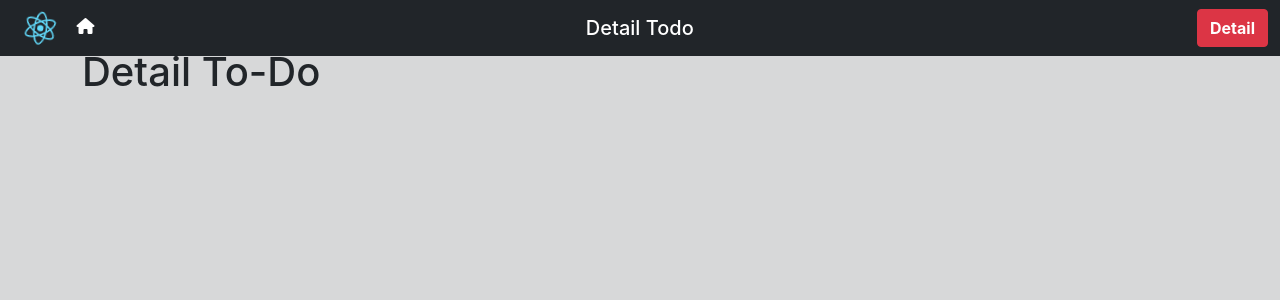
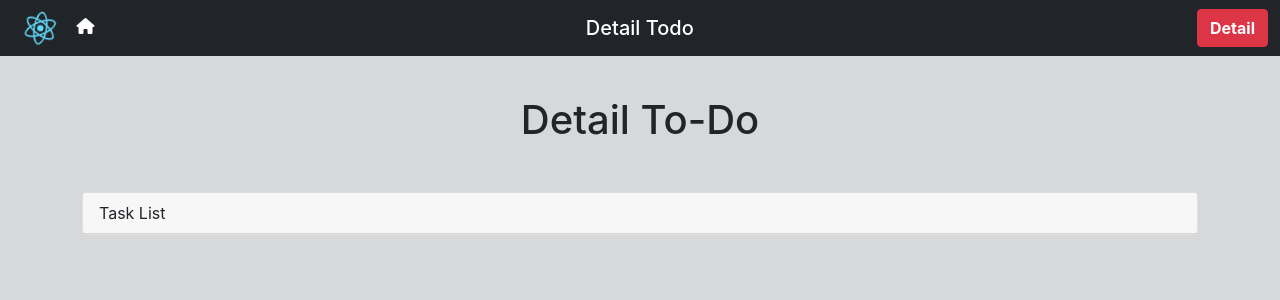
Before and after one commit to ALTA-FE4-AhmadTiarK/todo-list-app, a React (Create React App) app: page /detail in a window 1280 px wide. Shown: the top 300 px of the page. Built offline with nearby package versions, Linux system fonts and the light colour scheme.

Commit message:
add some card

```diff
--- a/src/pages/Detail.js
+++ b/src/pages/Detail.js
@@ -1,13 +1,16 @@
-import React from 'react';
+import React, { useState } from 'react';
 import Layout from '../components/Layout';
 import Navbar from '../components/Navbar';
 
 const Detail = () => {
 	return (
 		<div>
-			<Navbar title='Detail Todo' />
+			<Navbar title='Detail Todo' btnText='Home' />
 			<Layout>
-				<h1>Detail To-Do</h1>
+				<h1 className='text-center my-5'>Detail To-Do</h1>
+				<div className='card'>
+					<div className='card-header'>Task List</div>
+				</div>
 			</Layout>
 		</div>
 	);
```
